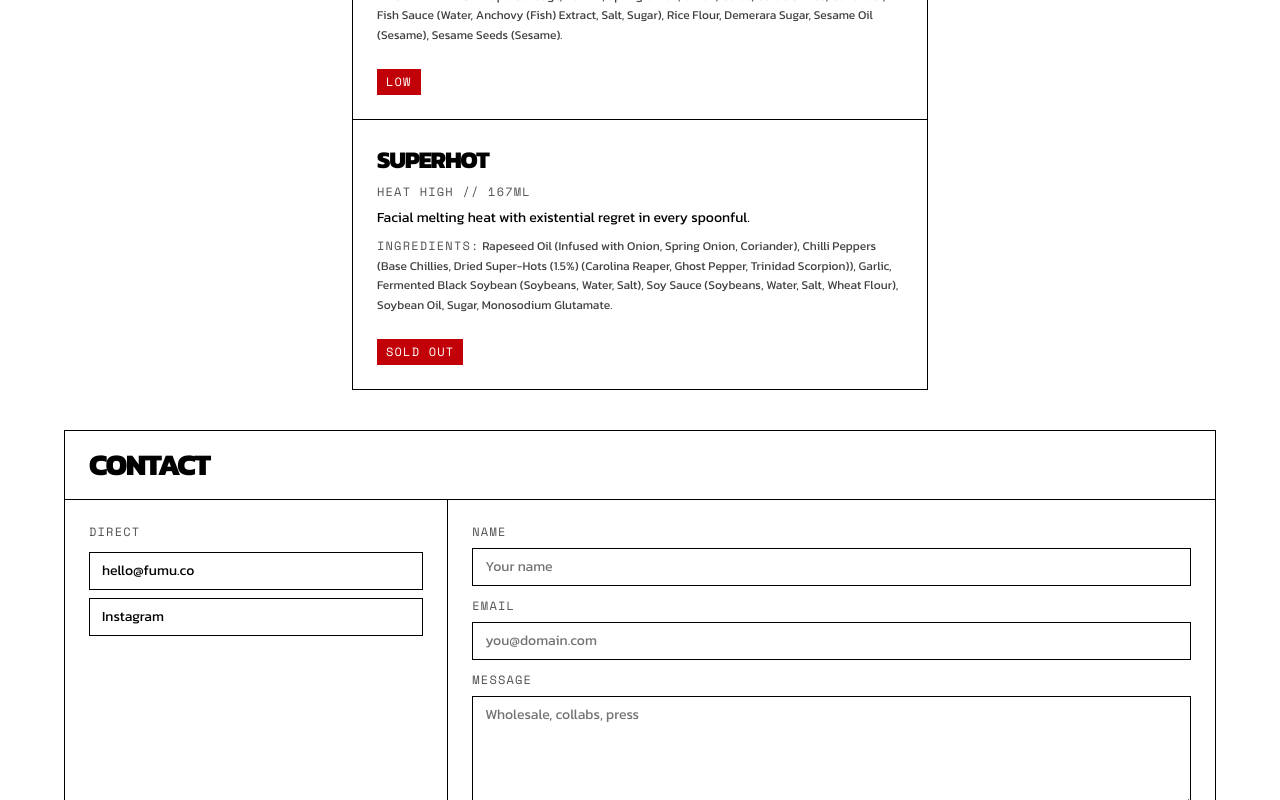
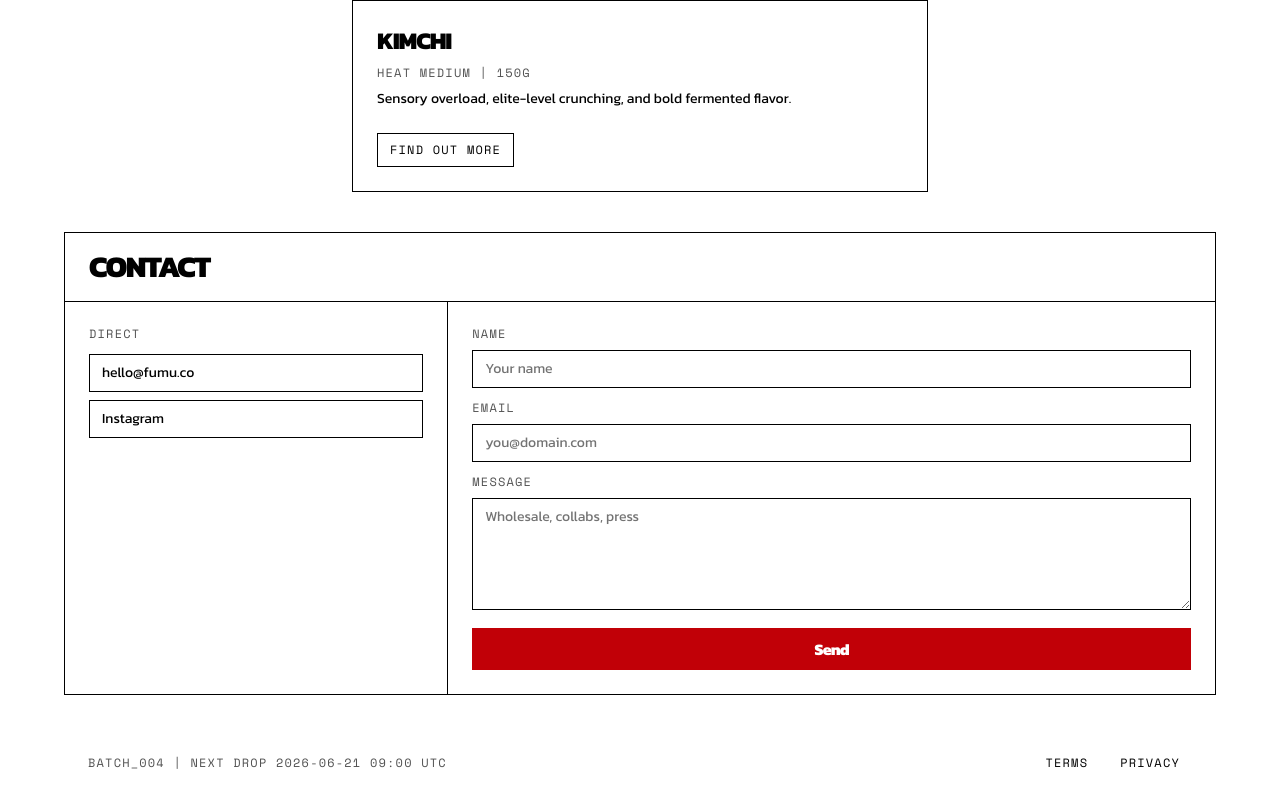
Before and after one commit to dalengit/fumu-site, a Next.js app: page / in a window 1280 px wide. Shown: the part 1100-1900 px from the top of the page. Built offline with nearby package versions, Linux system fonts and the light colour scheme.

Commit message:
feat(products): add details modal and update product ordering

```diff
--- /dev/null
+++ b/src/app/components/product-details-modal.tsx
@@ -0,0 +1,72 @@
+"use client";
+
+import { useEffect, type JSX } from "react";
+import type { Product } from "../types/product";
+
+interface ProductDetailsModalProps {
+    product: Product | null;
+    onClose: () => void;
+}
+
+export function ProductDetailsModal({ product, onClose }: ProductDetailsModalProps): JSX.Element | null {
+    useEffect(() => {
+        if (!product) {
+            return;
+        }
+
+        const onKeyDown = (event: KeyboardEvent): void => {
+            if (event.key === "Escape") {
+                onClose();
+            }
+        };
+
+        document.addEventListener("keydown", onKeyDown);
+        document.body.style.overflow = "hidden";
+
+        return () => {
+            document.removeEventListener("keydown", onKeyDown);
+            document.body.style.overflow = "";
+        };
+    }, [product, onClose]);
+
+    if (!product) {
+        return null;
+    }
+
+    return (
+        <div className="fixed inset-0 z-[100] flex items-center justify-center bg-black/70 p-4" role="dialog" aria-modal="true">
+            <div className="w-full max-w-xl rounded-none border border-black bg-white p-6 shadow-2xl">
+                <div className="flex items-start justify-between gap-4">
+                    <div>
+                        <p className="font-mono text-xs uppercase tracking-widest text-neutral-600">Product Details</p>
+                        <h3 className="mt-2 font-sans text-3xl font-black tracking-tighter">{product.name}</h3>
+                    </div>
+                    <button
+                        type="button"
+                        onClick={onClose}
+                        className="rounded-none border border-black px-3 py-1 font-mono text-xs uppercase tracking-widest transition-colors hover:bg-black hover:text-white"
+                    >
+                        Close
+                    </button>
+                </div>
+
+                <div className="mt-6 space-y-4 text-sm">
+                    <p className="font-mono text-xs uppercase tracking-widest text-neutral-600">
+                        Heat {product.heat} | {product.size} | {product.status}
+                    </p>
+                    <p>{product.note}</p>
+                    <p className="leading-relaxed text-neutral-700">
+                        <span className="font-mono uppercase tracking-widest text-neutral-600">Ingredients:</span>{" "}
+                        {product.ingredients}
+                    </p>
+                </div>
+            </div>
+            <button
+                type="button"
+                aria-label="Close product details"
+                onClick={onClose}
+                className="absolute inset-0 -z-10"
+            />
+        </div>
+    );
+}
--- a/src/app/components/products-section.tsx
+++ b/src/app/components/products-section.tsx
@@ -1,44 +1,52 @@
-import type { JSX } from "react";
+"use client";
+
+import { useState, type JSX } from "react";
+import { ProductDetailsModal } from "./product-details-modal";
 import type { Product } from "../types/product";
 
 interface ProductsSectionProps {
     products: ReadonlyArray<Product>;
 }
 
-function ProductCard({ product }: { product: Product }): JSX.Element {
+function ProductCard({ product, onFindOutMore }: { product: Product; onFindOutMore: (product: Product) => void }): JSX.Element {
     return (
         <article className="flex flex-col gap-6 px-6 py-6">
             <div className="space-y-2">
                 <h3 className="font-sans text-2xl font-black tracking-tighter">{product.name}</h3>
                 <p className="font-mono text-xs uppercase tracking-widest text-neutral-600">
-                    Heat {product.heat} // {product.size}
+                    Heat {product.heat} | {product.size}
                 </p>
                 <p className="text-sm">{product.note}</p>
-                <p className="text-xs leading-relaxed text-neutral-700">
-                    <span className="font-mono uppercase tracking-widest text-neutral-600">Ingredients:</span>{" "}
-                    {product.ingredients}
-                </p>
             </div>
             <div className="flex items-center justify-between gap-3">
-                <span className="rounded-none border border-red-700 bg-red-700 px-2 py-1 font-mono text-xs uppercase tracking-widest text-white">
-                    {product.status}
-                </span>
+                <button
+                    type="button"
+                    onClick={() => onFindOutMore(product)}
+                    className="rounded-none border border-black px-3 py-2 font-mono text-xs uppercase tracking-widest transition-colors hover:bg-black hover:text-white"
+                >
+                    Find out more
+                </button>
             </div>
         </article>
     );
 }
 
 export function ProductsSection({ products }: ProductsSectionProps): JSX.Element {
+    const [selectedProduct, setSelectedProduct] = useState<Product | null>(null);
+
     return (
+        <>
             <section id="products" className="mt-10 w-full rounded-none border border-black xl:mx-auto xl:w-1/2">
                 <div className="border-b border-black px-6 py-4">
                     <h2 className="font-sans text-3xl font-black tracking-tighter">PRODUCT LINE</h2>
                 </div>
                 <div className="grid grid-cols-1 divide-y divide-black">
                     {products.map((product) => (
-                    <ProductCard key={product.name} product={product} />
+                        <ProductCard key={product.name} product={product} onFindOutMore={setSelectedProduct} />
                     ))}
                 </div>
             </section>
+            <ProductDetailsModal product={selectedProduct} onClose={() => setSelectedProduct(null)} />
+        </>
     );
 }
--- a/src/app/components/site-footer.tsx
+++ b/src/app/components/site-footer.tsx
@@ -5,7 +5,7 @@ export function SiteFooter(): JSX.Element {
         <footer className="mt-10 rounded-none px-6 py-4">
             <div className="flex flex-col gap-3 sm:flex-row sm:items-center sm:justify-between">
                 <p className="font-mono text-xs uppercase tracking-widest text-neutral-600">
-                    Batch_004 // next drop 2026-06-21 09:00 UTC
+                    Batch_004 | next drop 2026-06-21 09:00 UTC
                 </p>
                 <div className="flex items-center gap-2">
                     <a
--- a/src/app/data/products.ts
+++ b/src/app/data/products.ts
@@ -11,6 +11,15 @@ export const products: ReadonlyArray<Product> = [
         status: "LIVE",
     },
     {
+        name: "SUPERHOT",
+        heat: "HIGH",
+        size: "167ML",
+        note: "Facial melting heat with existential regret in every spoonful.",
+        ingredients:
+            "Rapeseed Oil (Infused with Onion, Spring Onion, Coriander), Chilli Peppers (Base Chillies, Dried Super-Hots (1.5%) (Carolina Reaper, Ghost Pepper, Trinidad Scorpion)), Garlic, Fermented Black Soybean (Soybeans, Water, Salt), Soy Sauce (Soybeans, Water, Salt, Wheat Flour), Soybean Oil, Sugar, Monosodium Glutamate.",
+        status: "SOLD OUT",
+    },
+    {
         name: "KIMCHI",
         heat: "MEDIUM",
         size: "150G",
@@ -19,13 +28,4 @@ export const products: ReadonlyArray<Product> = [
             "Napa Cabbage, Daikon, Spring Onion, Onion, Garlic, Garlic Chives, Coriander, Fish Sauce (Water, Anchovy (Fish) Extract, Salt, Sugar), Rice Flour, Demerara Sugar, Sesame Oil (Sesame), Sesame Seeds (Sesame).",
         status: "LOW",
     },
-    {
-        name: "SUPERHOT",
-        heat: "HIGH",
-        size: "167ML",
-        note: "Facial melting heat with existential regret in every spoonful.",
-        ingredients:
-            "Rapeseed Oil (Infused with Onion, Spring Onion, Coriander), Chilli Peppers (Base Chillies, Dried Super-Hots (1.5%) (Carolina Reaper, Ghost Pepper, Trinidad Scorpion)), Garlic, Fermented Black Soybean (Soybeans, Water, Salt), Soy Sauce (Soybeans, Water, Salt, Wheat Flour), Soybean Oil, Sugar, Monosodium Glutamate.",
-        status: "SOLD OUT",
-    },
 ];
```
Lines whose indentation alone changed are shown as unchanged.
